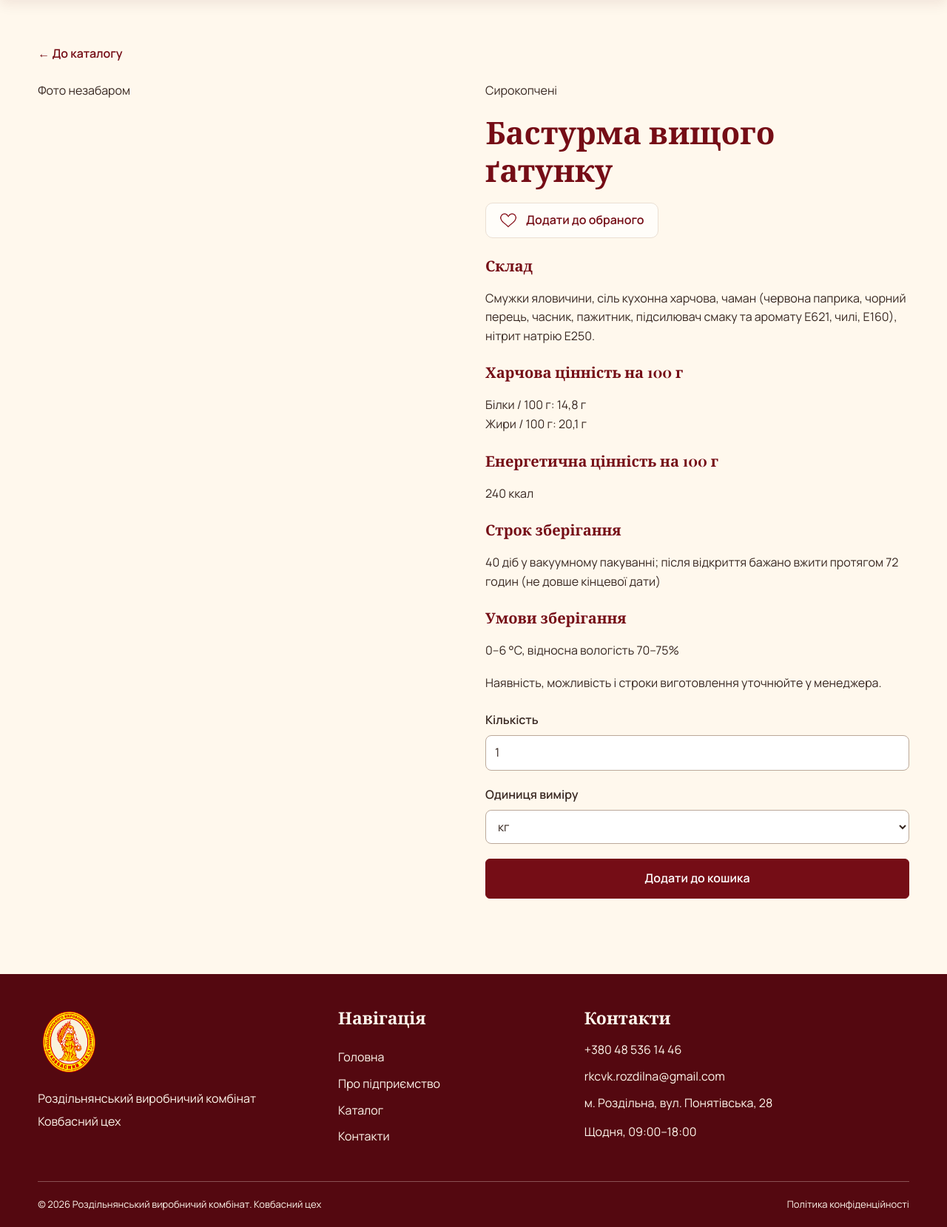
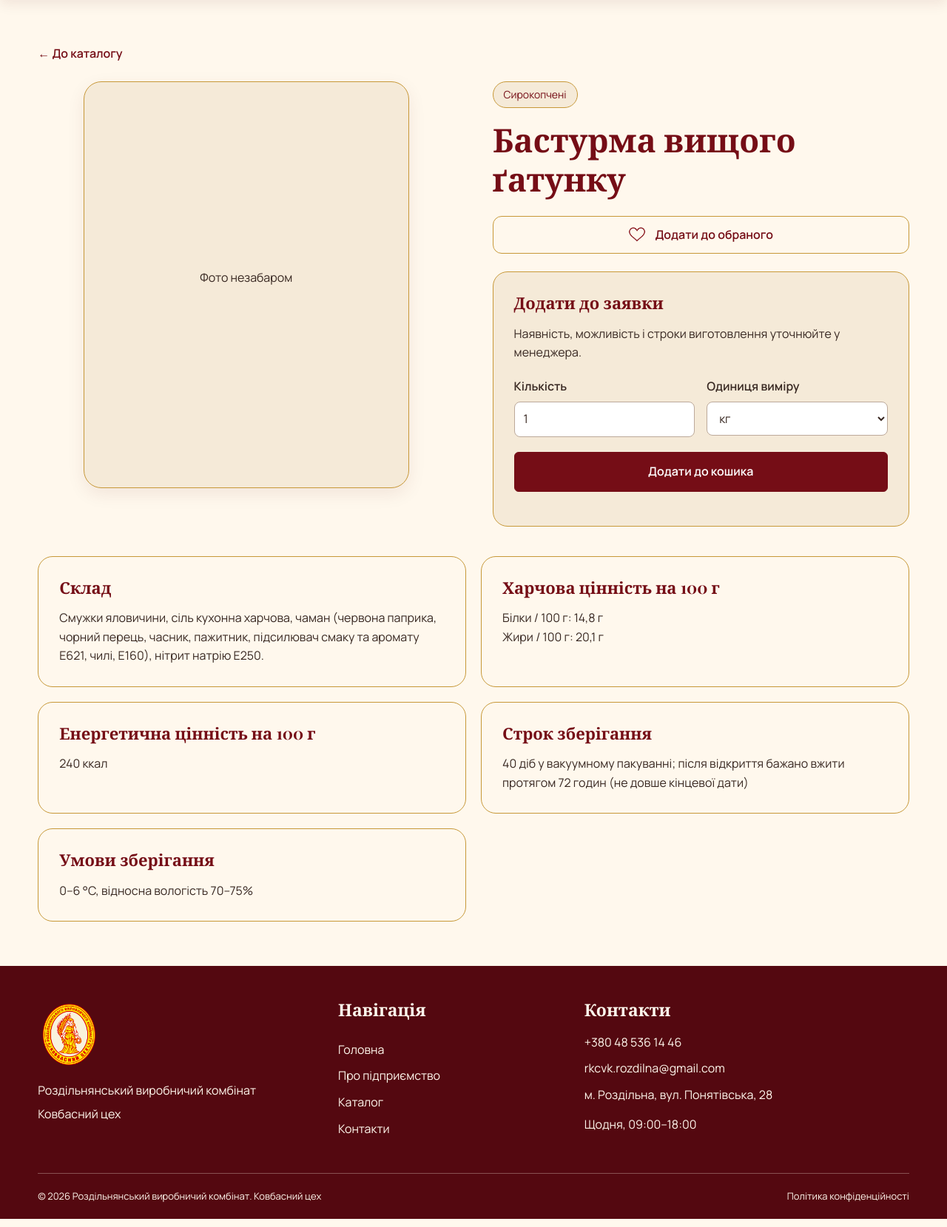
Before and after one commit to RadmilaVodopianova/RKC_final_project, a Django app: page /catalog/66/ in a window 1280 px wide. Shown: the part 130-1789 px from the top of the page at 74% size. Run offline with Django 5.2, Linux system fonts and the light colour scheme; data comes from the database, SQL or seed files in the repository.

Commit message:
Improve product detail layout

```diff
--- a/static/css/style.css
+++ b/static/css/style.css
@@ -1924,3 +1924,174 @@ p {
     max-height: 24px;
     object-fit: contain;
 }
+
+/* Сторінка товару: фото, заявка та характеристики */
+
+.product-page .product-detail {
+    grid-template-columns: minmax(0, 1fr) minmax(0, 1fr);
+    align-items: start;
+    gap: clamp(24px, 4vw, 56px);
+}
+
+.product-page .product-detail-photo {
+    display: grid;
+    place-items: center;
+    aspect-ratio: 4 / 5;
+    width: 100%;
+    max-width: 440px;
+    margin-inline: auto;
+    padding: 10px;
+    overflow: hidden;
+    border: 1px solid var(--gold);
+    border-radius: 24px;
+    background: var(--light);
+    box-shadow: 0 8px 24px rgba(84, 8, 16, 0.08);
+}
+
+.product-page .product-detail-photo img {
+    width: 100%;
+    height: 100%;
+    max-height: none;
+    min-height: 0;
+    border-radius: 16px;
+    object-fit: contain;
+}
+
+.product-photo-placeholder {
+    padding: 24px;
+    text-align: center;
+}
+
+.product-page .product-detail-info {
+    min-width: 0;
+    overflow-wrap: anywhere;
+}
+
+.product-page .product-detail-info h1 {
+    margin: 16px 0 24px;
+    font-size: clamp(28px, 3.5vw, 44px);
+    line-height: 1.2;
+}
+
+.product-category-label {
+    display: inline-block;
+    padding: 6px 14px;
+    border: 1px solid var(--gold);
+    border-radius: 999px;
+    color: var(--burgundy);
+    background: var(--light);
+    font-size: 14px;
+}
+
+.product-favorite-form {
+    margin-bottom: 24px;
+}
+
+.product-favorite-button {
+    display: inline-flex;
+    align-items: center;
+    justify-content: center;
+    gap: 12px;
+    width: 100%;
+    min-height: 48px;
+    padding: 12px 18px;
+    border: 1px solid var(--gold);
+    border-radius: 12px;
+    color: var(--burgundy);
+    background: var(--cream);
+    font: inherit;
+    font-weight: 600;
+    cursor: pointer;
+}
+
+.product-favorite-button img {
+    flex: 0 0 24px;
+    width: 24px;
+    height: 24px;
+    object-fit: contain;
+}
+
+.product-favorite-button:hover {
+    background: var(--light);
+}
+
+.product-favorite-button:focus-visible,
+.product-category-label:focus-visible {
+    outline: 3px solid var(--burgundy);
+    outline-offset: 3px;
+}
+
+.product-request-card,
+.product-spec-card {
+    min-width: 0;
+    padding: clamp(18px, 3vw, 28px);
+    border: 1px solid var(--gold);
+    border-radius: 20px;
+    background: var(--cream);
+}
+
+.product-request-card {
+    background: var(--light);
+}
+
+.product-page .product-request-card h2,
+.product-spec-card h2 {
+    margin: 0 0 16px;
+    font-size: 22px;
+}
+
+.product-request-form {
+    margin: 20px 0 0;
+}
+
+.product-request-fields {
+    display: grid;
+    grid-template-columns: minmax(0, 1fr) minmax(0, 1fr);
+    gap: 16px;
+}
+
+.product-request-fields .auth-field {
+    min-width: 0;
+}
+
+.product-request-fields select {
+    box-sizing: border-box;
+    width: 100%;
+    min-height: 46px;
+    padding: 10px 12px;
+    border: 1px solid #bca99a;
+    border-radius: 8px;
+    background: #fff;
+    color: var(--text);
+    font: inherit;
+}
+
+.product-request-fields select:focus-visible {
+    outline: 2px solid var(--burgundy);
+    outline-offset: 2px;
+}
+
+.product-specifications {
+    display: grid;
+    grid-template-columns: repeat(2, minmax(0, 1fr));
+    gap: 20px;
+    margin-top: 40px;
+    overflow-wrap: anywhere;
+}
+
+.product-spec-card p:last-child {
+    margin-bottom: 0;
+}
+
+@media (max-width: 760px) {
+    .product-page .product-detail,
+    .product-specifications {
+        grid-template-columns: minmax(0, 1fr);
+    }
+}
+
+@media (max-width: 380px) {
+    .product-request-fields {
+        grid-template-columns: minmax(0, 1fr);
+    }
+}
--- a/templates/base.html
+++ b/templates/base.html
@@ -20,7 +20,7 @@
 
     <link
         rel="stylesheet"
-        href="{% static 'css/style.css' %}?v=19"
+        href="{% static 'css/style.css' %}?v=22"
     >
 </head>
 
--- a/templates/product_detail.html
+++ b/templates/product_detail.html
@@ -1,148 +1,76 @@
-
 {% extends "base.html" %}
 {% load static %}
 
 {% block title %}{{ product.name }} | Роздільнянський ковбасний цех{% endblock %}
 
 {% block content %}
-<section class="section">
+<section class="section product-page">
     <div class="container">
-
-        <a class="text-link" href="{% url 'catalog' %}">
-            ← До каталогу
-        </a>
+        <a class="text-link" href="{% url 'catalog' %}">← До каталогу</a>
 
         <div class="product-detail">
-
-            <!-- ФОТО ТОВАРУ -->
             <div class="product-detail-photo">
-
                 {% if product.image %}
                     <img
                         src="{{ product.image.url }}"
                         alt="{{ product.name }}"
+                        width="400"
+                        height="500"
+                        decoding="async"
                     >
                 {% else %}
-                    <p>Фото незабаром</p>
+                    <p class="product-photo-placeholder">Фото незабаром</p>
                 {% endif %}
-
             </div>
 
-            <!-- ІНФОРМАЦІЯ ПРО ТОВАР -->
             <div class="product-detail-info">
-
-                <p>{{ product.category.name }}</p>
-
+                <a
+                    class="product-category-label"
+                    href="{% url 'catalog' %}?category={{ product.category.slug|urlencode }}"
+                >
+                    {{ product.category.name }}
+                </a>
                 <h1>{{ product.name }}</h1>
 
-                <!-- КНОПКА ОБРАНОГО -->
                 <form
+                    class="product-favorite-form"
                     method="post"
                     action="{% url 'toggle_favorite' product.pk %}"
-                    style="margin: 15px 0 25px;"
                 >
                     {% csrf_token %}
-
                     <input
                         type="hidden"
                         name="next"
                         value="{% url 'product_detail' product.pk %}"
                     >
-
-                    <button
-                        type="submit"
-                        style="display: inline-flex;
-                               align-items: center;
-                               gap: 12px;
-                               padding: 10px 18px;
-                               background: #fffdf9;
-                               border: 1px solid #eadfd3;
-                               border-radius: 10px;
-                               color: #750d16;
-                               font: inherit;
-                               font-weight: 600;
-                               cursor: pointer;"
-                    >
-
+                    <button class="product-favorite-button" type="submit">
                         {% if is_favorite %}
-                            <img
-                                src="{% static 'images/heart-filled.png' %}"
-                                alt=""
-                                width="24"
-                                height="24"
-                                style="width: 24px;
-                                       height: 24px;
-                                       object-fit: contain;"
-                            >
-
+                            <img src="{% static 'images/heart-filled.png' %}" alt="" width="24" height="24">
                             Видалити з обраного
-
                         {% else %}
-                            <img
-                                src="{% static 'images/heart-outline.png' %}"
-                                alt=""
-                                width="24"
-                                height="24"
-                                style="width: 24px;
-                                       height: 24px;
-                                       object-fit: contain;"
-                            >
-
+                            <img src="{% static 'images/heart-outline.png' %}" alt="" width="24" height="24">
                             Додати до обраного
-
                         {% endif %}
-
                     </button>
                 </form>
 
-                <!-- СКЛАД -->
-                {% if product.composition %}
-                    <h2>Склад</h2>
-                    {{ product.composition|linebreaks }}
-                {% endif %}
-
-                <!-- ХАРЧОВА ЦІННІСТЬ -->
-                {% if product.nutritional_value %}
-                    <h2>Харчова цінність на 100 г</h2>
-                    {{ product.nutritional_value|linebreaks }}
-                {% endif %}
-
-                <!-- ЕНЕРГЕТИЧНА ЦІННІСТЬ -->
-                {% if product.energy_value %}
-                    <h2>Енергетична цінність на 100 г</h2>
-                    <p>{{ product.energy_value }}</p>
-                {% endif %}
-
-                <!-- СТРОК ЗБЕРІГАННЯ -->
-                {% if product.shelf_life %}
-                    <h2>Строк зберігання</h2>
-                    <p>{{ product.shelf_life }}</p>
-                {% endif %}
-
-                <!-- УМОВИ ЗБЕРІГАННЯ -->
-                {% if product.storage_conditions %}
-                    <h2>Умови зберігання</h2>
-                    {{ product.storage_conditions|linebreaks }}
-                {% endif %}
-
-                <p>
+                <div class="product-request-card">
+                    <h2>Додати до заявки</h2>
+                    <p id="product-request-note">
                         Наявність, можливість і строки виготовлення
                         уточнюйте у менеджера.
                     </p>
 
-                <!-- ДОДАВАННЯ ДО КОШИКА -->
                     <form
-                    class="auth-form"
+                        class="auth-form product-request-form"
                         method="post"
                         action="{% url 'cart_add' product.pk %}"
+                        aria-describedby="product-request-note"
                     >
                         {% csrf_token %}
-
+                        <div class="product-request-fields">
                             <div class="auth-field">
-                        <label for="product-quantity">
-                            Кількість
-                        </label>
-
+                                <label for="product-quantity">Кількість</label>
                                 <input
                                     type="number"
                                     id="product-quantity"
@@ -154,28 +82,51 @@
                                     required
                                 >
                             </div>
-
                             <div class="auth-field">
-                        <label for="product-unit">
-                            Одиниця виміру
-                        </label>
-
-                        <select
-                            id="product-unit"
-                            name="unit"
-                        >
+                                <label for="product-unit">Одиниця виміру</label>
+                                <select id="product-unit" name="unit">
                                     <option value="kg">кг</option>
                                     <option value="pcs">шт</option>
                                 </select>
                             </div>
+                        </div>
+                        <button class="button" type="submit">Додати до кошика</button>
+                    </form>
+                </div>
+            </div>
+        </div>
 
-                    <button class="button" type="submit">
-                        Додати до кошика
-                    </button>
-
-                </form>
-
-            </div>
+        <div class="product-specifications">
+            {% if product.composition %}
+                <section class="product-spec-card" aria-labelledby="composition-title">
+                    <h2 id="composition-title">Склад</h2>
+                    {{ product.composition|linebreaks }}
+                </section>
+            {% endif %}
+            {% if product.nutritional_value %}
+                <section class="product-spec-card" aria-labelledby="nutrition-title">
+                    <h2 id="nutrition-title">Харчова цінність на 100 г</h2>
+                    {{ product.nutritional_value|linebreaks }}
+                </section>
+            {% endif %}
+            {% if product.energy_value %}
+                <section class="product-spec-card" aria-labelledby="energy-title">
+                    <h2 id="energy-title">Енергетична цінність на 100 г</h2>
+                    <p>{{ product.energy_value }}</p>
+                </section>
+            {% endif %}
+            {% if product.shelf_life %}
+                <section class="product-spec-card" aria-labelledby="shelf-life-title">
+                    <h2 id="shelf-life-title">Строк зберігання</h2>
+                    <p>{{ product.shelf_life }}</p>
+                </section>
+            {% endif %}
+            {% if product.storage_conditions %}
+                <section class="product-spec-card" aria-labelledby="storage-title">
+                    <h2 id="storage-title">Умови зберігання</h2>
+                    {{ product.storage_conditions|linebreaks }}
+                </section>
+            {% endif %}
         </div>
     </div>
 </section>
```
Lines whose indentation alone changed are shown as unchanged.
